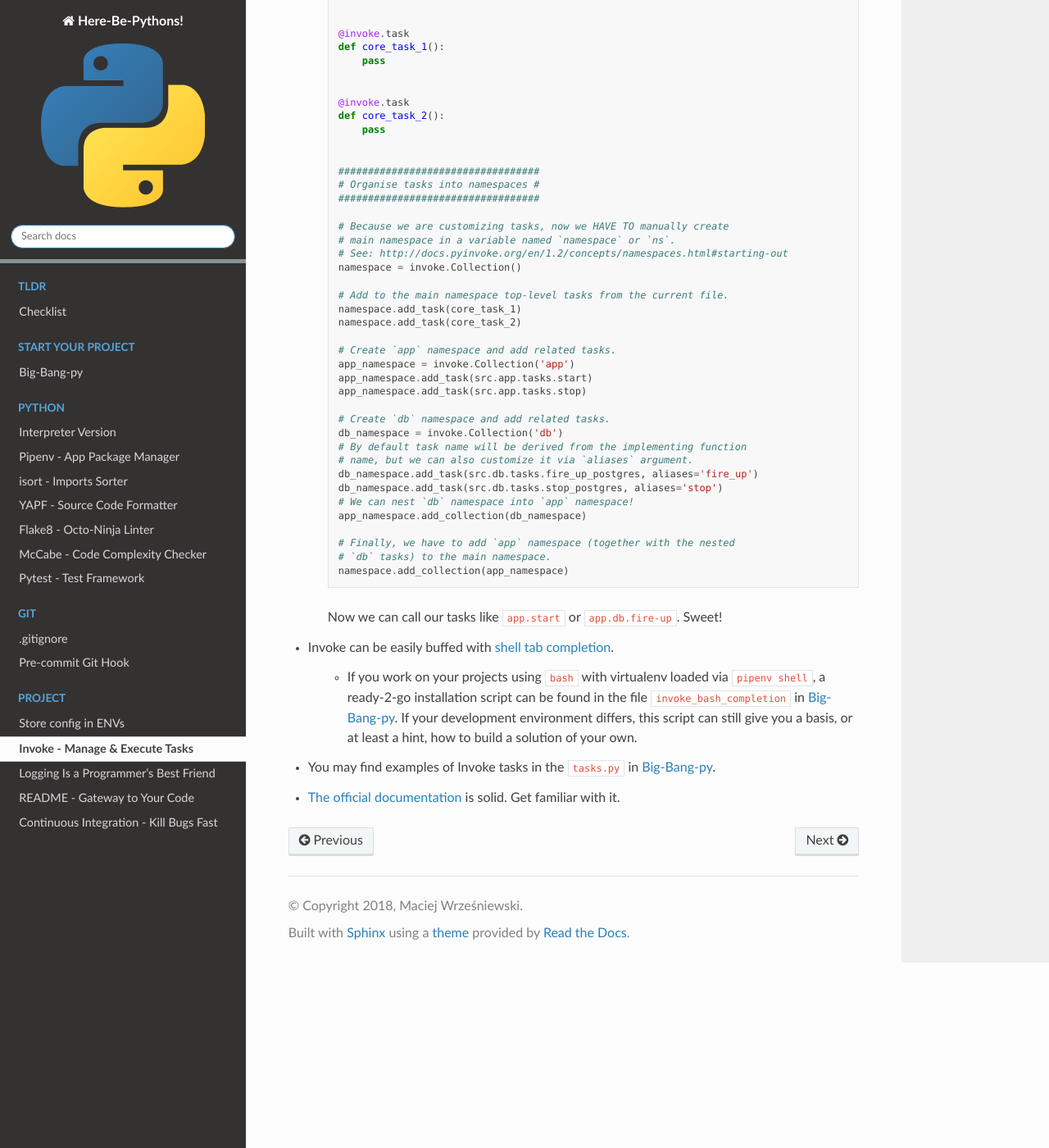
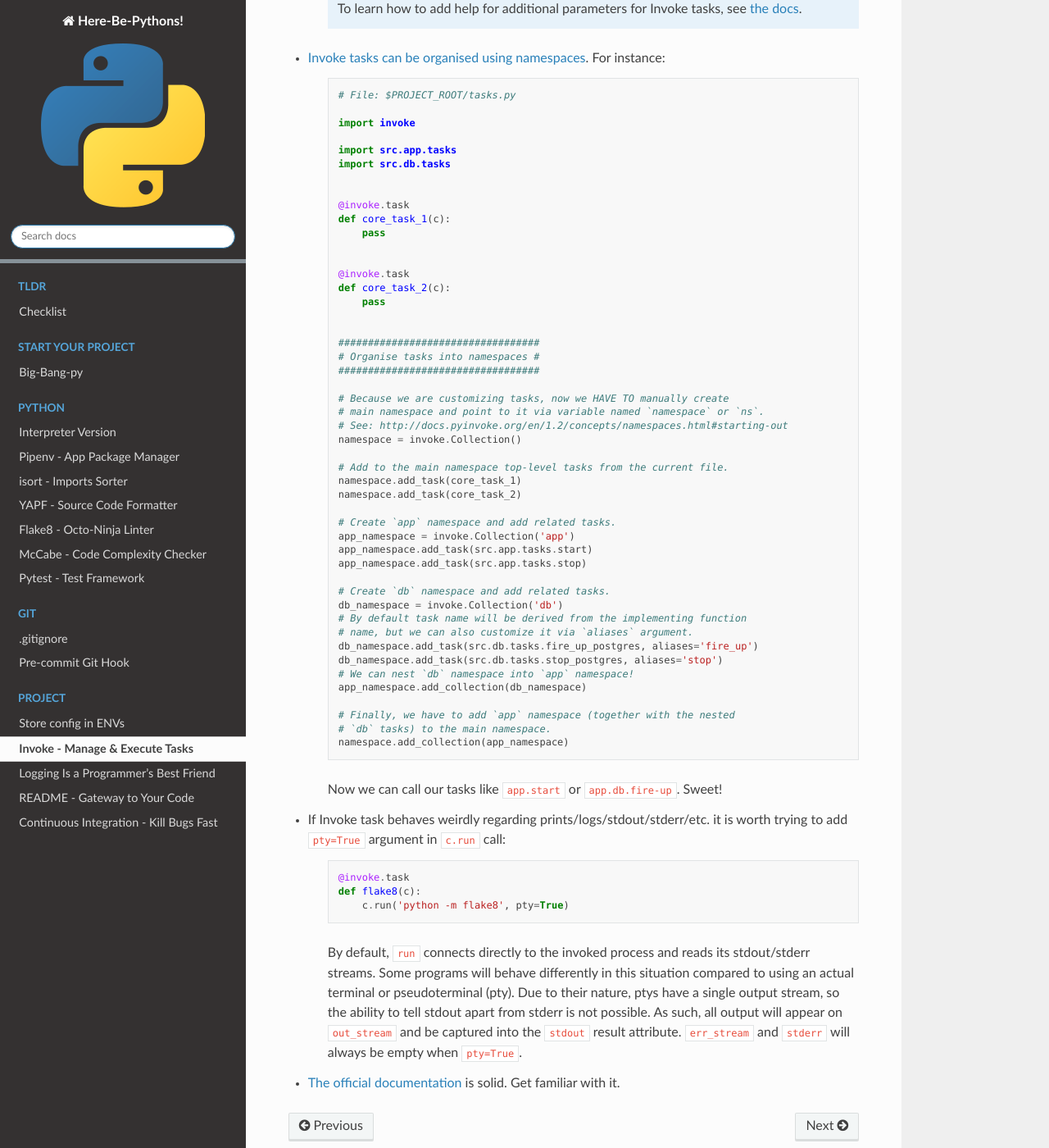
Before and after one commit to RTBHOUSE/here-be-pythons, a Sphinx documentation site: the page built from docs/source/project/invoke.rst, in a window 1280 px wide and 1400 px high, scrolled down 1043 px. Shown: the whole window at 82% size. Built offline with Sphinx 7.4.7 and the Read the Docs theme 2.0.0, drawn with Linux system fonts in a browser that asks for light colours; some of the changed text lies outside the part shown.

Commit message:
Refactor and improve content about Invoke

```diff
--- a/docs/source/project/invoke.rst
+++ b/docs/source/project/invoke.rst
@@ -10,36 +10,41 @@
 
    Manage and execute those project tasks via `Invoke <http://www.pyinvoke.org>`_.
 
-+ You can replace ``Makefiles`` and similar straightaway, as Invoke is dead simple.
++ You can replace ``Makefiles`` and similar task managers straightaway as Invoke is intuitive and user-friendly.
 
 + Invoke tasks are called by typing in the shell ``invoke *task-name*``.
 
+    + Invoke can be easily buffed with `shell tab completion <http://docs.pyinvoke.org/en/1.2/invoke.html#shell-tab-completion>`_.
+
+      If you work on your projects using ``bash`` with virtualenv loaded via ``pipenv shell``, a ready-2-go installation script can be found in `Big-Bang-py <https://github.com/RTBHOUSE/big-bang-py/blob/master/%7B%7Bcookiecutter.project_dir%7D%7D/invoke_bash_completion>`_. If your development environment differs, this script can still give you a basis, or at least a hint, how to build a solution of your own.
+
 + Invoke tasks are normal Python functions organised in ``tasks.py`` file.
+
+    + You may find examples of Invoke tasks in `Big-Bang-py <https://github.com/RTBHOUSE/big-bang-py/blob/master/%7B%7Bcookiecutter.project_dir%7D%7D/tasks.py>`_.
 
 + Docstrings of functions implementing Invoke tasks are automatically formatted into a command line help:
 
+    .. code-block::  console
 
-.. code-block::  console
+        > invoke --list
+        Available tasks:
 
-    > invoke --list
-    Available tasks:
+          task1   First line of task1 docstring.
+          task2   First line of task2 docstring.
 
-      task1   First line of task1 docstring.
-      task2   First line of task2 docstring.
+        > invoke --help task2
+        Usage: inv[oke] [--core-opts] task2 [--options] [other tasks here ...]
 
-    > invoke --help task2
-    Usage: inv[oke] [--core-opts] task2 [--options] [other tasks here ...]
+        Docstring:
+          Full docstring of task 2.
 
-    Docstring:
-      Full docstring of task 2.
-
-    Options:
-      -p TYPE, --param=TYPE   Your additional parameters help string.
+        Options:
+          -p TYPE, --param=TYPE   Your additional parameters help string.
 
 
-.. note::
+    .. note::
 
-   To learn how to add help for additional parameters for Invoke tasks, see `the docs <http://docs.pyinvoke.org/en/0.11.0/getting_started.html#adding-help-for-parameters>`_.
+       To learn how to add help for additional parameters for Invoke tasks, see `the docs <http://docs.pyinvoke.org/en/0.11.0/getting_started.html#adding-help-for-parameters>`_.
 
 
 + `Invoke tasks can be organised using namespaces <http://docs.pyinvoke.org/en/1.2/concepts/namespaces.html>`_. For instance:
@@ -47,6 +52,7 @@
     .. code-block::  python
 
         # File: $PROJECT_ROOT/tasks.py
+
         import invoke
 
         import src.app.tasks
@@ -54,12 +60,12 @@
 
 
         @invoke.task
-        def core_task_1():
+        def core_task_1(c):
             pass
 
 
         @invoke.task
-        def core_task_2():
+        def core_task_2(c):
             pass
 
 
@@ -68,7 +74,7 @@
         ##################################
 
         # Because we are customizing tasks, now we HAVE TO manually create
-        # main namespace in a variable named `namespace` or `ns`.
+        # main namespace and point to it via variable named `namespace` or `ns`.
         # See: http://docs.pyinvoke.org/en/1.2/concepts/namespaces.html#starting-out
         namespace = invoke.Collection()
 
@@ -96,10 +102,14 @@
 
     Now we can call our tasks like ``app.start`` or ``app.db.fire-up``. Sweet!
 
-+ Invoke can be easily buffed with `shell tab completion <http://docs.pyinvoke.org/en/1.2/invoke.html#shell-tab-completion>`_.
++ If Invoke task behaves weirdly regarding prints/logs/stdout/stderr/etc. it is worth trying to add ``pty=True`` argument in ``c.run`` call:
 
-    + If you work on your projects using ``bash`` with virtualenv loaded via ``pipenv shell``, a ready-2-go installation script can be found in the file ``invoke_bash_completion`` in `Big-Bang-py <https://github.com/RTBHOUSE/big-bang-py/blob/master/%7B%7Bcookiecutter.project_dir%7D%7D/invoke_bash_completion>`_. If your development environment differs, this script can still give you a basis, or at least a hint, how to build a solution of your own.
+    .. code-block::  python
 
-+ You may find examples of Invoke tasks in the ``tasks.py`` in `Big-Bang-py <https://github.com/RTBHOUSE/big-bang-py/blob/master/%7B%7Bcookiecutter.project_dir%7D%7D/tasks.py>`_.
+        @invoke.task
+        def flake8(c):
+            c.run('python -m flake8', pty=True)
+
+    By default, ``run`` connects directly to the invoked process and reads its stdout/stderr streams. Some programs will behave differently in this situation compared to using an actual terminal or pseudoterminal (pty). Due to their nature, ptys have a single output stream, so the ability to tell stdout apart from stderr is not possible. As such, all output will appear on ``out_stream`` and be captured into the ``stdout`` result attribute. ``err_stream`` and ``stderr`` will always be empty when ``pty=True``.
 
 + `The official documentation <http://docs.pyinvoke.org/en/1.2/>`_ is solid. Get familiar with it.
```
